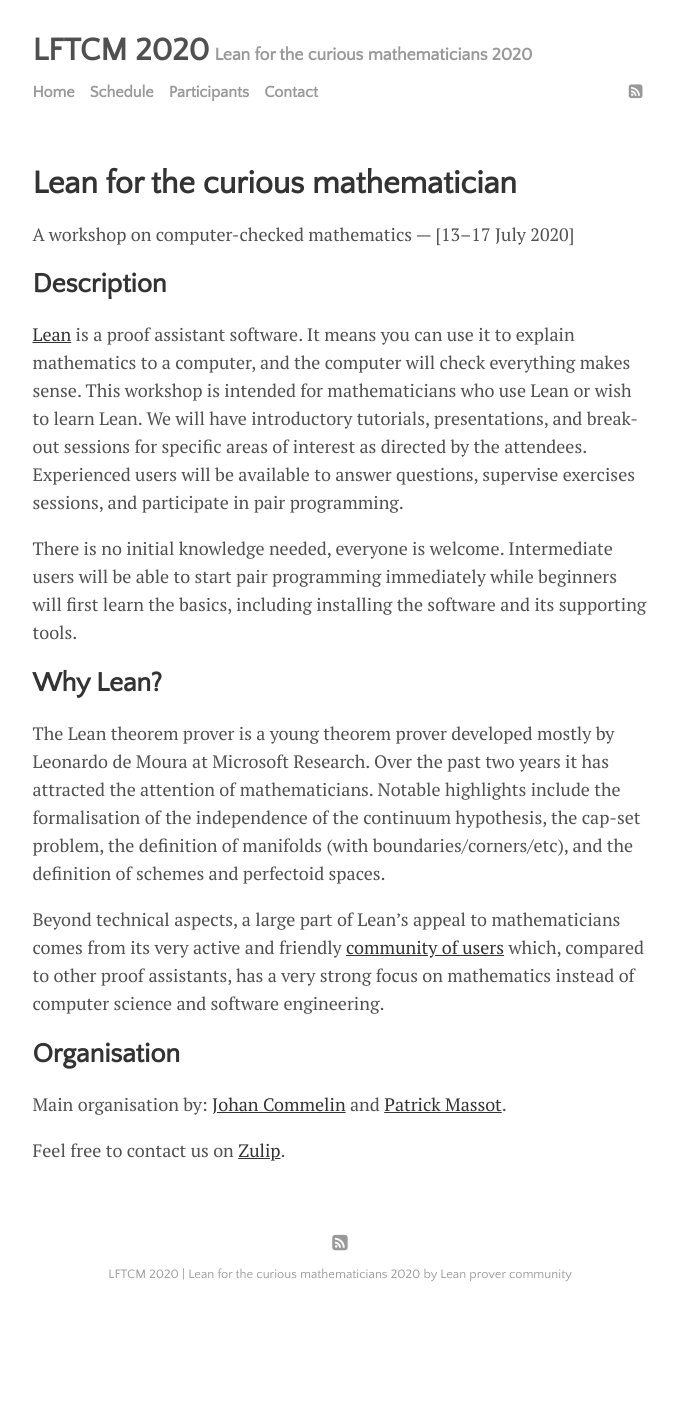
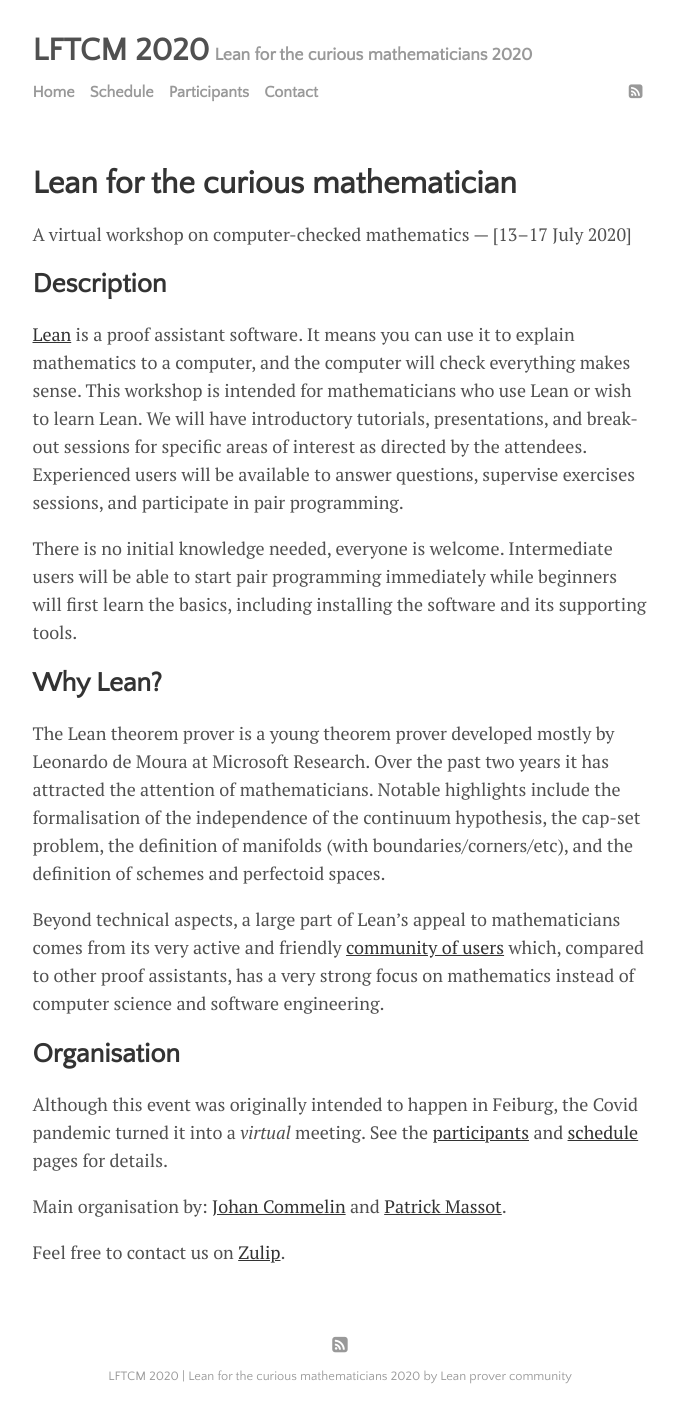
Before and after one commit to leanprover-community/lftcm2020, a Jekyll site: the page built from index.md, in a window 1280 px wide. Shown: the whole page, without its empty margins (300-977 px from the left). Built offline with Jekyll 4.4.1, drawn with Linux system fonts in a browser that asks for light colours; before the commit the page ends 1320 px from its top, so only the background shows below that.

Commit message:
Mention this is a virtual meeting on home

```diff
--- a/index.md
+++ b/index.md
@@ -5,7 +5,7 @@
 
 # Lean for the curious mathematician
 
-A workshop on computer-checked mathematics — [13–17 July 2020]
+A virtual workshop on computer-checked mathematics — [13–17 July 2020]
 
 ## Description
 
@@ -40,6 +40,11 @@
 
 ## Organisation
 
+Although this event was originally intended to happen in Feiburg, the
+Covid pandemic turned it into a *virtual* meeting.
+See the [participants](participants.html) and [schedule](schedule.html)
+pages for details.
+
 Main organisation by:
 [Johan Commelin](https://math.commelin.net) and
 [Patrick Massot](https://www.imo.universite-paris-saclay.fr/~pmassot/en/).
```
